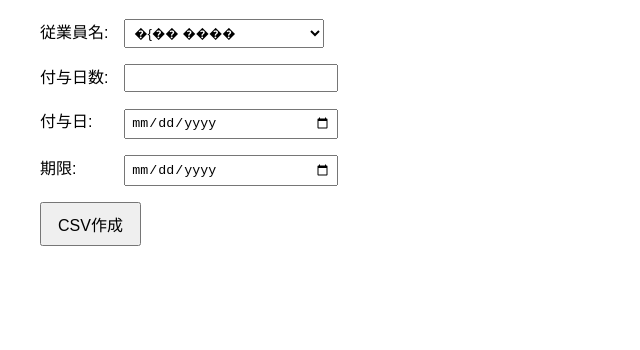
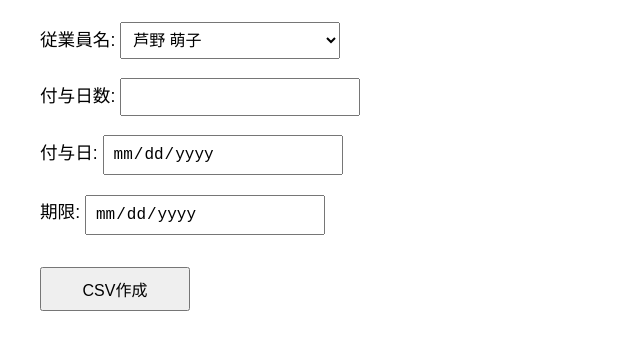
Before and after one commit to playersgate/special_holiday_pools_csv, a website: page index.html in a window 1280 px wide. Shown: the part 110-460 px from the top of the page, without its empty margins (0-640 px from the left). Drawn offline with Linux system fonts and the light colour scheme.

Commit message:
Add files via upload

```diff
--- a/index.html
+++ b/index.html
@@ -9,39 +9,40 @@
       padding: 2rem;
     }
     label {
-      display: inline-block;
-      width: 80px;
-      margin-bottom: 0.5rem;
+      display: block;
+      margin-top: 1rem;
+      font-size: 1.1rem;
     }
-    input, select {
-      width: 200px;
-      padding: 0.3rem;
-      margin-bottom: 1rem;
+    input, select, button {
+      font-size: 1rem;
+      padding: 0.5rem;
+      width: 220px;
+      margin-top: 0.2rem;
     }
     button {
-      padding: 0.5rem 1rem;
-      font-size: 1rem;
+      width: 150px;
+      margin-top: 2rem;
     }
   </style>
 </head>
 <body>
   <h1>特別休暇CSV作成</h1>
   <form id="csvForm">
-    <label for="employee">従業員名:</label>
-    <select id="employee" name="employee"></select><br>
-
-    <label for="days">付与日数:</label>
-    <input type="number" id="days" name="days" min="1" required><br>
-
-    <label for="date">付与日:</label>
-    <input type="date" id="date" name="date" required><br>
-
-    <label for="expire">期限:</label>
-    <input type="date" id="expire" name="expire" required><br>
-
+    <label>従業員名:
+      <select id="employee" required></select>
+    </label>
+    <label>付与日数:
+      <input type="number" id="days" min="1" step="1" required>
+    </label>
+    <label>付与日:
+      <input type="date" id="date" required readonly onkeydown="return false;">
+    </label>
+    <label>期限:
+      <input type="date" id="expire" required readonly onkeydown="return false;">
+    </label>
     <button type="submit">CSV作成</button>
   </form>
-  <div id="result" style="margin-top:1rem;color:red;"></div>
+  <div id="result" style="margin-top:1rem; color:red;"></div>
   <script src="script.js"></script>
 </body>
 </html>
--- a/script.js
+++ b/script.js
@@ -3,7 +3,9 @@ document.addEventListener("DOMContentLoaded", async () => {
 
   try {
     const res = await fetch("special_holiday_pools.csv");
-    const text = await res.text();
+    const arrayBuffer = await res.arrayBuffer();
+    const decoder = new TextDecoder("shift_jis");
+    const text = decoder.decode(arrayBuffer);
     const lines = text.trim().split("\n").slice(1);
     const names = lines.map(line => line.split(",")[2].trim()).filter(Boolean);
     names.sort((a, b) => a.localeCompare(b, "ja"));
```
